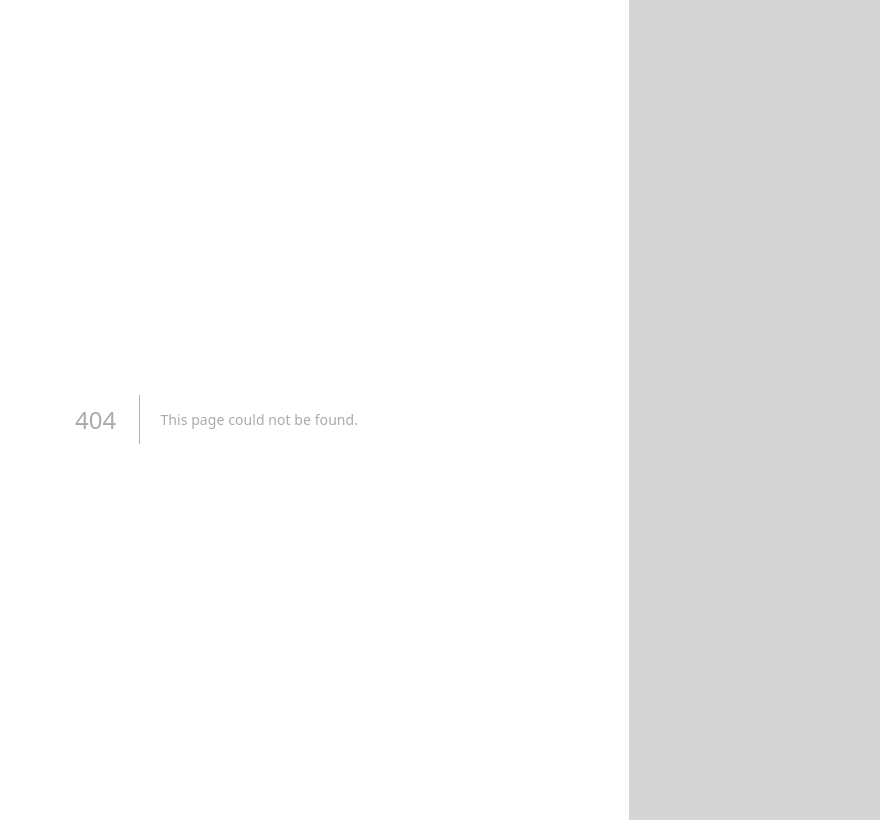
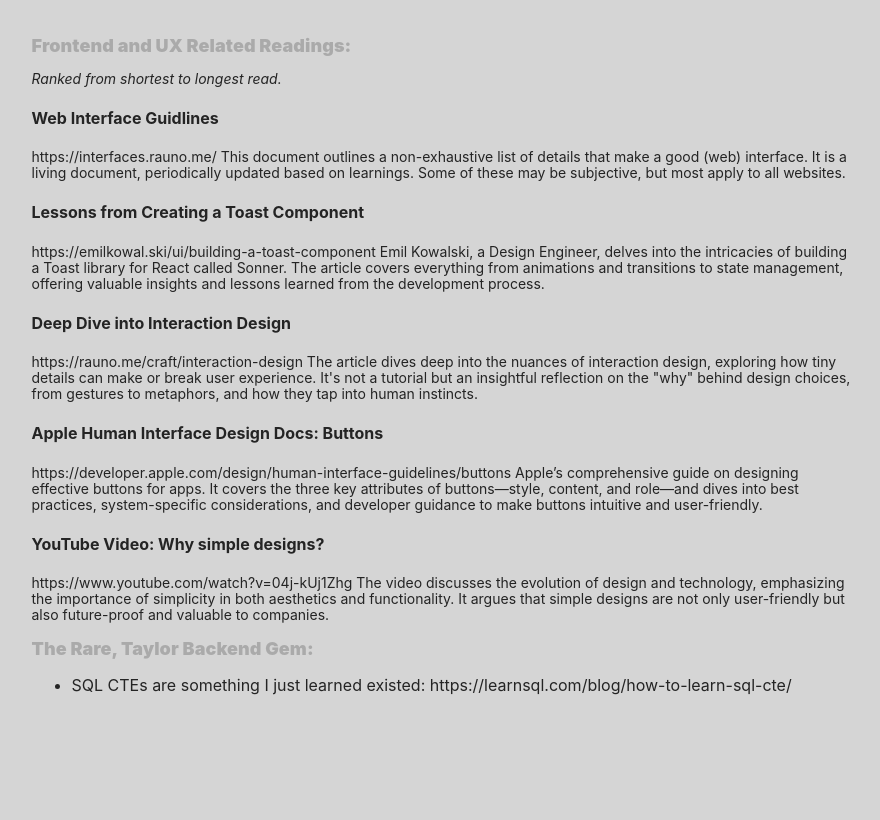
Before and after one commit to taylorwaddell/twadd3, a Next.js app: page /mdx-page in a window 1280 px wide. Before the commit this address had no page. Shown: the whole page, without its empty margins (196-1076 px from the left). Built offline with nearby package versions, Linux system fonts and the light colour scheme.

Commit message:
Got mdx pages working.

```diff
--- a/next.config.js
+++ b/next.config.js
@@ -1,3 +1,5 @@
+import createMDX from "@next/mdx";
+
 /**
  * Run `build` or `dev` with `SKIP_ENV_VALIDATION` to skip env validation. This is especially useful
  * for Docker builds.
@@ -5,6 +7,11 @@
 await import("./src/env.js");
 
 /** @type {import("next").NextConfig} */
-const config = {};
+const config = {
+  pageExtensions: ["js", "jsx", "md", "mdx", "ts", "tsx"],
+};
 
-export default config;
+const withMDX = createMDX({});
+
+// Merge MDX config with Next.js config
+export default withMDX(config);
--- /dev/null
+++ b/src/app/mdx-page/page.mdx
@@ -0,0 +1,20 @@
+## Frontend and UX Related Readings:
+*Ranked from shortest to longest read.*
+#### Web Interface Guidlines
+[https://interfaces.rauno.me/](https://interfaces.rauno.me/)
+This document outlines a non-exhaustive list of details that make a good (web) interface. It is a living document, periodically updated based on learnings. Some of these may be subjective, but most apply to all websites.
+#### Lessons from Creating a Toast Component
+[https://emilkowal.ski/ui/building-a-toast-component](https://emilkowal.ski/ui/building-a-toast-component)
+Emil Kowalski, a Design Engineer, delves into the intricacies of building a Toast library for React called Sonner. The article covers everything from animations and transitions to state management, offering valuable insights and lessons learned from the development process.
+#### Deep Dive into Interaction Design
+[https://rauno.me/craft/interaction-design](https://rauno.me/craft/interaction-design)
+The article dives deep into the nuances of interaction design, exploring how tiny details can make or break user experience. It's not a tutorial but an insightful reflection on the "why" behind design choices, from gestures to metaphors, and how they tap into human instincts.
+#### Apple Human Interface Design Docs: Buttons
+[https://developer.apple.com/design/human-interface-guidelines/buttons](https://developer.apple.com/design/human-interface-guidelines/buttons)
+Apple’s comprehensive guide on designing effective buttons for apps. It covers the three key attributes of buttons—style, content, and role—and dives into best practices, system-specific considerations, and developer guidance to make buttons intuitive and user-friendly.
+#### YouTube Video: Why simple designs?
+[https://www.youtube.com/watch?v=04j-kUj1Zhg](https://www.youtube.com/watch?v=04j-kUj1Zhg)
+The video discusses the evolution of design and technology, emphasizing the importance of simplicity in both aesthetics and functionality. It argues that simple designs are not only user-friendly but also future-proof and valuable to companies.
+
+## The Rare, Taylor Backend Gem:
+- SQL CTEs are something I just learned existed: [https://learnsql.com/blog/how-to-learn-sql-cte/](https://learnsql.com/blog/how-to-learn-sql-cte/)
--- /dev/null
+++ b/src/mdx-components.tsx
@@ -0,0 +1,9 @@
+import type { MDXComponents } from "mdx/types";
+
+export function useMDXComponents(components: MDXComponents): MDXComponents {
+  return {
+    ...components,
+  };
+}
+
+export default useMDXComponents;
```
Also changed, not shown: package.json (+6 -1 lines), 1 other file (tests, documents, lock files or other folders).
